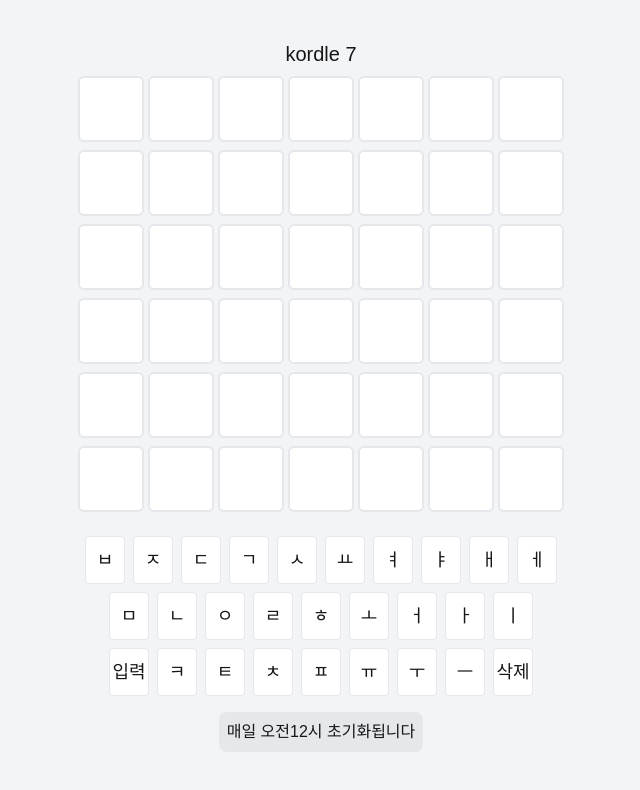
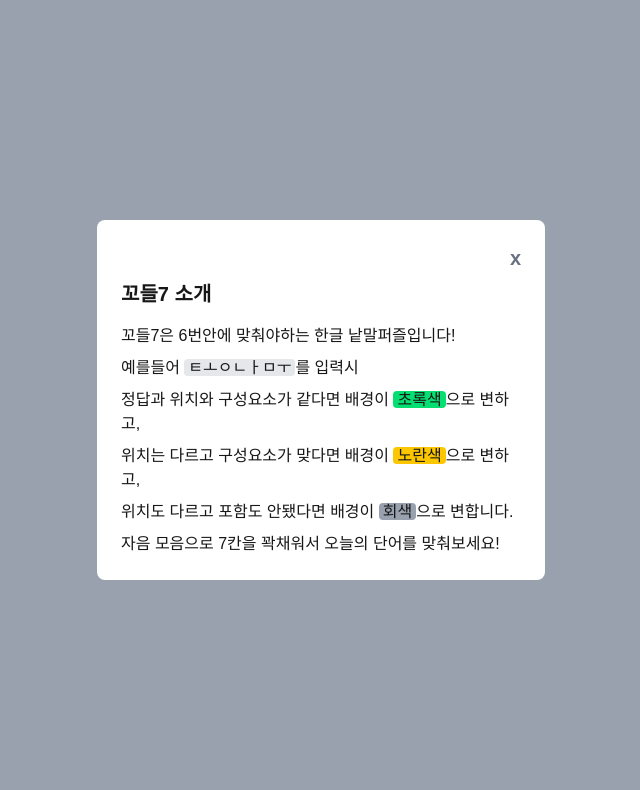
Before and after one commit to nowaveosu/kordle7, a Next.js app: page / in a window 1280 px wide. Shown: the top 790 px of the page, without its empty margins (319-959 px from the left). Built offline with nearby package versions, Linux system fonts and the light colour scheme.

Commit message:
[Add] 룰소개 모달추가

```diff
--- /dev/null
+++ b/app/components/Modal.tsx
@@ -0,0 +1,29 @@
+import React from 'react';
+
+interface ModalProps {
+  isOpen: boolean;
+  onClose: () => void;
+  children: React.ReactNode;
+}
+
+const Modal: React.FC<ModalProps> = ({ isOpen, onClose, children }) => {
+  if (!isOpen) return null;
+
+  return (
+    <div className="fixed inset-0 flex items-center justify-center z-50 bg-gray-400 bg-opacity-50">
+      <div className="bg-white rounded-lg p-6 w-11/12 max-w-md">
+        <div className="flex justify-end">
+          <button
+            onClick={onClose}
+            className="text-gray-500 hover:text-gray-700 text-xl font-bold"
+          >
+            x
+          </button>
+        </div>
+        <div className="mt-2">{children}</div>
+      </div>
+    </div>
+  );
+};
+
+export default Modal;
--- a/app/page.tsx
+++ b/app/page.tsx
@@ -1,5 +1,6 @@
 'use client'
 import { useState, useEffect } from 'react';
+import Modal from './components/Modal';
 
 export default function Home() {
   const [grid, setGrid] = useState<string[][]>(Array(6).fill([]).map(() => new Array(7).fill('')));
@@ -10,11 +11,20 @@ export default function Home() {
       .reduce((acc, key) => ({ ...acc, [key]: 'bg-white' }), {})
   );
   const [errorMessage, setErrorMessage] = useState<string>('');
+  const [isModalOpen, setIsModalOpen] = useState<boolean>(false);
   const answer = ['ㅈ', 'ㅜ', 'ㄹ', 'ㅌ', 'ㅏ', 'ㄱ', 'ㅣ'];
 
   const allowedKeys = new Set(['ㅂ', 'ㅈ', 'ㄷ', 'ㄱ', 'ㅅ', 'ㅛ', 'ㅕ', 'ㅑ', 'ㅐ', 'ㅔ', 'ㅁ', 'ㄴ', 'ㅇ', 'ㄹ', 'ㅎ', 'ㅗ', 'ㅓ', 'ㅏ', 'ㅣ', 'ㅋ', 'ㅌ', 'ㅊ', 'ㅍ', 'ㅠ', 'ㅜ', 'ㅡ']);
   const consonants = new Set(['ㅂ', 'ㅈ', 'ㄷ', 'ㄱ', 'ㅅ', 'ㅁ', 'ㄴ', 'ㅇ', 'ㄹ', 'ㅎ', 'ㅋ', 'ㅌ', 'ㅊ', 'ㅍ']);
   const vowels = new Set(['ㅛ', 'ㅕ', 'ㅑ', 'ㅐ', 'ㅔ', 'ㅗ', 'ㅓ', 'ㅏ', 'ㅣ', 'ㅠ', 'ㅜ', 'ㅡ']);
+
+  useEffect(() => {
+    const hasVisited = localStorage.getItem('hasVisitedKordle7');
+    if (!hasVisited) {
+      setIsModalOpen(true);
+      localStorage.setItem('hasVisitedKordle7', 'true');
+    }
+  }, []);
 
   const checkConsecutive = (input: string[]) => {
     let conCount = 0;
@@ -133,7 +143,7 @@ export default function Home() {
     return () => {
       window.removeEventListener('keydown', handleKeyDown);
     };
-  }, [row, grid, keyboardColors]); // 의존성 배열에 필요한 상태 추가
+  }, [row, grid, keyboardColors]);
 
   const keyboardLayout = [
     ['ㅂ', 'ㅈ', 'ㄷ', 'ㄱ', 'ㅅ', 'ㅛ', 'ㅕ', 'ㅑ', 'ㅐ', 'ㅔ'],
@@ -143,7 +153,26 @@ export default function Home() {
 
   return (
     <div className="flex flex-col items-center justify-center min-h-screen bg-gray-100">
-      <div className='text-xl mb-2'>kordle 7</div>
+      <Modal isOpen={isModalOpen} onClose={() => setIsModalOpen(false)}>
+        <h2 className="text-xl font-bold mb-4">꼬들7 소개</h2>
+        <p className="mb-2">꼬들7은 6번안에 맞춰야하는 한글 낱말퍼즐입니다!</p>
+        <p className="mb-2">예를들어 {' '}
+          <span className="bg-gray-200 px-1 rounded">ㅌㅗㅇㄴㅏㅁㅜ</span>를 입력시</p>
+        <p className="mb-2">
+          정답과 위치와 구성요소가 같다면 배경이{' '}
+          <span className="bg-green-400 px-1 rounded">초록색</span>으로 변하고,
+        </p>
+        <p className="mb-2">
+          위치는 다르고 구성요소가 맞다면 배경이{' '}
+          <span className="bg-yellow-400 px-1 rounded">노란색</span>으로 변하고,
+        </p>
+        <p className="mb-2">
+          위치도 다르고 포함도 안됐다면 배경이{' '}
+          <span className="bg-gray-400 px-1 rounded">회색</span>으로 변합니다.
+        </p>
+        <p>자음 모음으로 7칸을 꽉채워서 오늘의 단어를 맞춰보세요!</p>
+      </Modal>
+      <div className="text-xl mb-2">kordle 7</div>
       {grid.map((rowData, i) => (
         <div key={i} className="flex space-x-1 mb-2">
           {rowData.map((cell, j) => (
```
